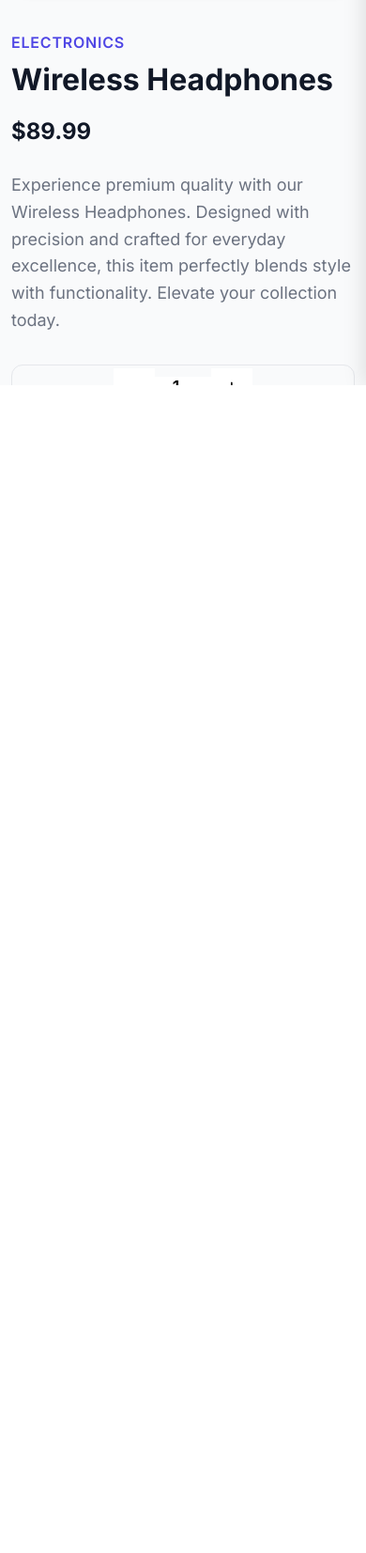
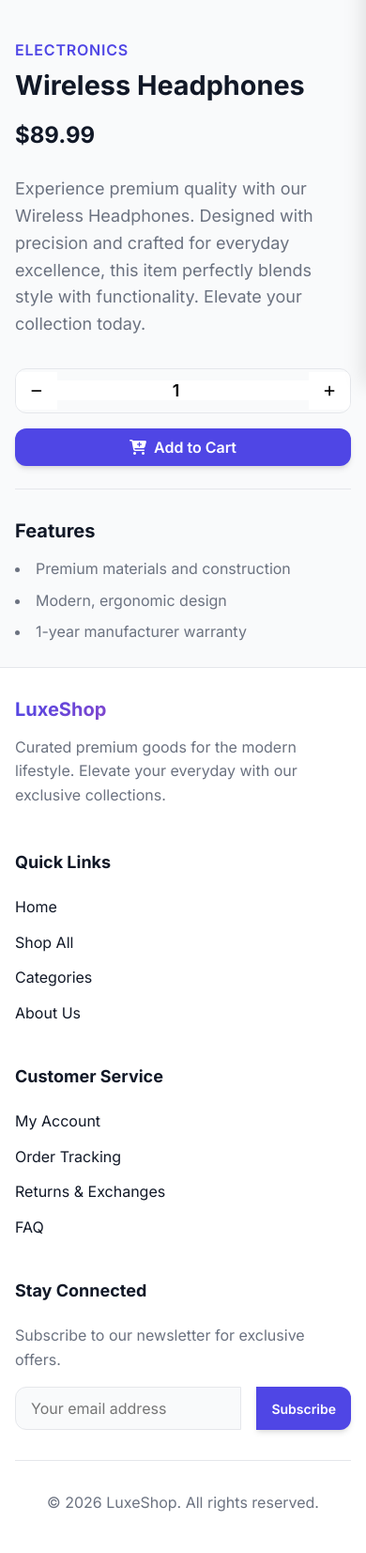
Before and after one commit to kanafitk/kanafipp, a Flask app: page /product/1 in a window 390 px wide. Shown: the part 434-2087 px from the top of the page at 94% size. Before the commit the page ends 844 px from the top, so only its background shows below. Run offline with Flask 3, Linux system fonts and the light colour scheme.

Commit message:
Update product page and navbar

```diff
--- a/static/css/style.css
+++ b/static/css/style.css
@@ -577,9 +577,19 @@ a:hover {
     display: none;
   }
 
-  .mobile-nav,
+  /* ⚠️ កែសម្រួលត្រង់ចំណុចនេះ៖ លាក់ពួកវាសិននៅពេលធម្មតា */
+  .mobile-nav {
+    display: block; /* ទុកឱ្យវាប្រើប្រាស់ transition right: -280px របស់វា */
+  }
   .mobile-nav-overlay {
+    display: none; /* បិទកុំឱ្យវាមកបាំងអេក្រង់ */
+    opacity: 0;
+  }
+
+  /* 💡 បន្ថែមលក្ខខណ្ឌនេះ៖ ឱ្យបង្ហាញ overlay តែពេល menu active ប៉ុណ្ណោះ */
+  .mobile-nav-overlay.active {
     display: block;
+    opacity: 1;
   }
 
   .navbar .container {
@@ -691,8 +701,12 @@ a:hover {
 /* ============================================
    RESPONSIVE: SMALL MOBILE (max-width: 480px)
    ============================================ */
+
+/* ============================================
+   RESPONSIVE: SMALL MOBILE (max-width: 480px)
+   ============================================ */
 @media (max-width: 480px) {
-  h1 { font-size: 1.5rem; }
+  h1 { font-size: 1.75rem; }
 
   .hero h1 {
     font-size: 1.75rem;
@@ -704,119 +718,103 @@ a:hover {
   }
 
   .hero {
-    padding: 2rem 0;
+    padding: 2.5rem 0;
   }
 
   .container {
-    padding: 0 0.75rem;
+    padding: 0 1rem;
+    position: relative;
+    z-index: 10; /* ធានាថា Content ស្ថិតនៅស្រទាប់ខាងលើ */
   }
 
+  /* រៀបចំការបង្ហាញកាតផលិតផលឱ្យរត់ចុះក្រោមម្តងមួយៗ */
   .grid-cols-2,
   .grid-cols-3,
   .grid-cols-4 {
-    grid-template-columns: 1fr;
+    display: flex !important;
+    flex-direction: column !important;
+    gap: 1.5rem !important;
+  }
+
+  /* កែសម្រួលកាតផលិតផលឱ្យមានទំហំពេញ និងអាចចុចបាន */
+  .product-card {
+    width: 100%;
+    position: relative;
+    z-index: 5;
+    pointer-events: auto; /* បើកសិទ្ធិឱ្យចុចបានដាច់ខាត */
   }
 
   .product-img {
-    height: 180px;
+    height: auto;
+    min-height: 250px; /* ធានាថារូបភាពមិនរួញតូចពេក */
+    object-fit: cover;
   }
 
-  .cart-item img {
-    width: 60px;
-    height: 60px;
+  /* រក្សាទុកប៊ូតុង View All ឱ្យនៅជួរជាមួយ Featured Products */
+  .flex.items-center.justify-between.mb-6 {
+    display: flex !important;
+    flex-direction: row !important;
+    justify-content: space-between !important;
+    align-items: center !important;
+    width: 100%;
   }
 
   .btn {
     padding: 0.625rem 1rem;
     font-size: 0.875rem;
+    position: relative;
+    z-index: 20; /* ឱ្យប៊ូតុងនៅខាងលើគេបង្អស់ */
   }
 }
-.product-detail-grid {
-    display: grid;
-    grid-template-columns: 1fr 1fr;
-    gap: 2rem;
-    align-items: start;
+/* ============================================
+   ការកែសម្រួលសម្រាប់ទំព័រលម្អិតផលិតផល (Product Detail)
+   ============================================ */
+@media (max-width: 768px) {
+
+  /* បង្ខំឱ្យប្លង់រូបភាព និងព័ត៌មានលម្អិតធ្លាក់ចុះមកក្រោម (រត់ជួរឈរទោល) */
+  .grid.grid-cols-2 {
+    grid-template-columns: 1fr !important;
+    gap: 2rem !important;
   }
 
-.product-image img {
-    width: 100%;
-    max-width: 100%;
-    height: auto;
-    aspect-ratio: 1/1;
-    object-fit: cover;
-    border-radius: var(--border-radius-lg);
-    box-shadow: var(--shadow-md);
+  /* កាត់បន្ថយការដកឃ្លា (Padding) ព័ត៌មានលម្អិតឱ្យសមល្មមនឹងអេក្រង់ទូរស័ព្ទ */
+  .grid.grid-cols-2 > div[style*="padding: 2rem;"] {
+    padding: 1rem 0 !important;
   }
 
-.cart-form {
-    width: 100%;
-    display: flex;
-    align-items: center;
-    gap: 1rem;
-    margin-bottom: 1.5rem;
+  /* ពង្រីកអក្សរចំណងជើងផលិតផលឱ្យសមរម្យលើទូរស័ព្ទ */
+  .grid.grid-cols-2 h1 {
+    font-size: 1.8rem !important;
   }
 
-.quantity-box {
-    display: flex;
-    align-items: center;
-    border: 1px solid var(--border-color);
-    border-radius: var(--border-radius);
-    overflow: hidden;
-    height: 48px;
+  /* រៀបចំ Form ប៊ូតុង Add to Cart និងបង្កើន Z-Index ធានាថាចុចដើរ */
+  .grid.grid-cols-2 form {
+    flex-wrap: wrap; /* បើអេក្រង់តូចខ្លាំង ឱ្យវាធ្លាក់ចុះក្រោម */
+    position: relative;
+    z-index: 10;
   }
 
-.quantity-box button {
-    padding: 0.75rem 1rem;
-    background: white;
-    border: none;
-    cursor: pointer;
-}
-
-.quantity-box input {
-    width: 60px;
-    text-align: center;
-    border: none;
-    outline: none;
-    font-size: 1.125rem;
-    font-weight: 600;
-    -moz-appearance: textfield;
-}
-
-.product-info {
-    padding: 2rem;
-}
-
-@media (max-width: 992px) {
-    .product-detail-grid {
-        grid-template-columns: 1fr;
-    }
-
-    .product-info {
-        padding: 1rem 0;
+  /* ធានាថាប៊ូតុងបូកដក និងប៊ូតុង Add to Cart ងាយស្រួលចុច */
+  .grid.grid-cols-2 form button,
+  .grid.grid-cols-2 form input {
+    pointer-events: auto !important; /* បើកសិទ្ធិឱ្យចុចបានដាច់ខាត */
   }
 }
 
-@media (max-width: 768px) {
-
-    .product-info h1 {
-        font-size: 2rem !important;
+@media (max-width: 480px) {
+  /* សម្រាប់ទូរស័ព្ទតូចខ្លាំង បង្ខំឱ្យប៊ូតុង Add to Cart រត់ពេញទទឹងអេក្រង់តែម្តង */
+  .grid.grid-cols-2 form {
+    flex-direction: column;
+    align-items: stretch !important;
+    height: auto !important;
   }
 
-    .cart-form {
-        flex-direction: column;
-        align-items: stretch;
+  .grid.grid-cols-2 form > div[style*="display: flex;"] {
+    width: 100%;
+    justify-content: space-between;
   }
 
-    .quantity-box {
-        width: 100%;
-        justify-content: center;
-    }
-
-    .cart-form .btn {
-        width: 100%;
-    }
-
-    .product-info {
-        padding: 0;
+  .grid.grid-cols-2 form > div[style*="display: flex;"] input {
+    flex: 1;
   }
 }
--- a/templates/front/product.html
+++ b/templates/front/product.html
@@ -3,81 +3,52 @@
 {% block title %}{{ product.name }} - LuxeShop{% endblock %}
 
 {% block content %}
-
 <div class="container section">
-    <div class="product-detail-grid">
-
+    <div class="grid grid-cols-2 gap-4" style="align-items: start;">
         <!-- Product Image -->
-        <div class="product-image">
-            <img src="{{ product.img }}" alt="{{ product.name }}">
+        <div>
+            <img src="{{ product.img }}" alt="{{ product.name }}" style="width: 100%; border-radius: var(--border-radius-lg); box-shadow: var(--shadow-md); object-fit: cover; aspect-ratio: 1/1;">
         </div>
 
         <!-- Product Details -->
-        <div class="product-info">
-            <p class="product-category" style="font-size: 1rem;">
-                {{ product.category }}
+        <div style="padding: 2rem;">
+            <p class="product-category" style="font-size: 1rem;">{{ product.category }}</p>
+            <h1 style="margin-bottom: 1rem; font-size: 2.5rem;">{{ product.name }}</h1>
+            <p style="font-size: 1.5rem; font-weight: 700; color: var(--text-main); margin-bottom: 1.5rem;">${{ "%.2f"|format(product.price) }}</p>
+
+            <p style="font-size: 1.125rem; margin-bottom: 2rem; color: var(--text-muted);">
+                Experience premium quality with our {{ product.name }}. Designed with precision and crafted for everyday excellence, this item perfectly blends style with functionality. Elevate your collection today.
             </p>
 
-            <h1 style="margin-bottom: 1rem; font-size: 2.5rem;">
-                {{ product.name }}
-            </h1>
-
-            <p style="font-size: 1.5rem; font-weight: 700; color: var(--text-main); margin-bottom: 1.5rem;">
-                ${{ "%.2f"|format(product.price) }}
-            </p>
-
-            <p style="font-size: 1.125rem; margin-bottom: 2rem; color: var(--text-muted);">
-                Experience premium quality with our {{ product.name }}.
-                Designed with precision and crafted for everyday excellence,
-                this item perfectly blends style with functionality.
-                Elevate your collection today.
-            </p>
-
-            <form action="{{ url_for('add_to_cart', product_id=product.id) }}"
-                  method="POST"
-                  class="cart-form">
-
-                <div class="quantity-box">
-                    <button type="button"
-                        onclick="var input=this.nextElementSibling;if(input.value>1)input.value=parseInt(input.value)-1;">
+            <form action="{{ url_for('add_to_cart', product_id=product.id) }}" method="POST" style="width: 100%; display: flex; align-items: center; gap: 1rem; margin-bottom: 1.5rem;">
+                <div style="display: flex; align-items: center; border: 1px solid var(--border-color); border-radius: var(--border-radius); overflow: hidden; height: 48px;">
+                    <button type="button" onclick="var input = this.nextElementSibling; if(input.value > 1) input.value = parseInt(input.value) - 1;" style="padding: 0.75rem 1rem; background: white; border: none; cursor: pointer;">
                         <i class="fa-solid fa-minus"></i>
                     </button>
 
-                    <input type="number"
-                           name="quantity"
-                           value="1"
-                           min="1">
+                    <input type="number" name="quantity" value="1" min="1"
+                        style="width: 50px; text-align: center; border: none; font-size: 1.125rem; font-weight: 600; outline: none; -moz-appearance: textfield;">
 
-                    <button type="button"
-                        onclick="var input=this.previousElementSibling;input.value=parseInt(input.value)+1;">
+                    <button type="button" onclick="var input = this.previousElementSibling; input.value = parseInt(input.value) + 1;" style="padding: 0.75rem 1rem; background: white; border: none; cursor: pointer;">
                         <i class="fa-solid fa-plus"></i>
                     </button>
                 </div>
 
-                <button type="submit"
-                        class="btn btn-primary"
-                        style="flex:1;height:48px;border:none;cursor:pointer;display:flex;align-items:center;justify-content:center;font-size:1rem;">
-                    <i class="fa-solid fa-cart-plus" style="margin-right:0.5rem;"></i>
+                <button type="submit" class="btn btn-primary" style="flex: 1; height: 48px; border: none; cursor: pointer; display: flex; align-items: center; justify-content: center; font-size: 1rem;">
+                    <i class="fa-solid fa-cart-plus" style="margin-right: 0.5rem;"></i>
                     Add to Cart
                 </button>
-
             </form>
 
-            <div style="border-top:1px solid var(--border-color);padding-top:2rem;">
-                <h3 style="margin-bottom:1rem;font-size:1.25rem;">
-                    Features
-                </h3>
-
-                <ul style="list-style-position:inside;color:var(--text-muted);">
-                    <li style="margin-bottom:0.5rem;">Premium materials and construction</li>
-                    <li style="margin-bottom:0.5rem;">Modern, ergonomic design</li>
-                    <li style="margin-bottom:0.5rem;">1-year manufacturer warranty</li>
+            <div style="border-top: 1px solid var(--border-color); padding-top: 2rem;">
+                <h3 style="margin-bottom: 1rem; font-size: 1.25rem;">Features</h3>
+                <ul style="list-style-position: inside; color: var(--text-muted);">
+                    <li style="margin-bottom: 0.5rem;">Premium materials and construction</li>
+                    <li style="margin-bottom: 0.5rem;">Modern, ergonomic design</li>
+                    <li style="margin-bottom: 0.5rem;">1-year manufacturer warranty</li>
                 </ul>
             </div>
-
         </div>
-
     </div>
 </div>
-
 {% endblock %}
```
Lines whose indentation alone changed are shown as unchanged.
